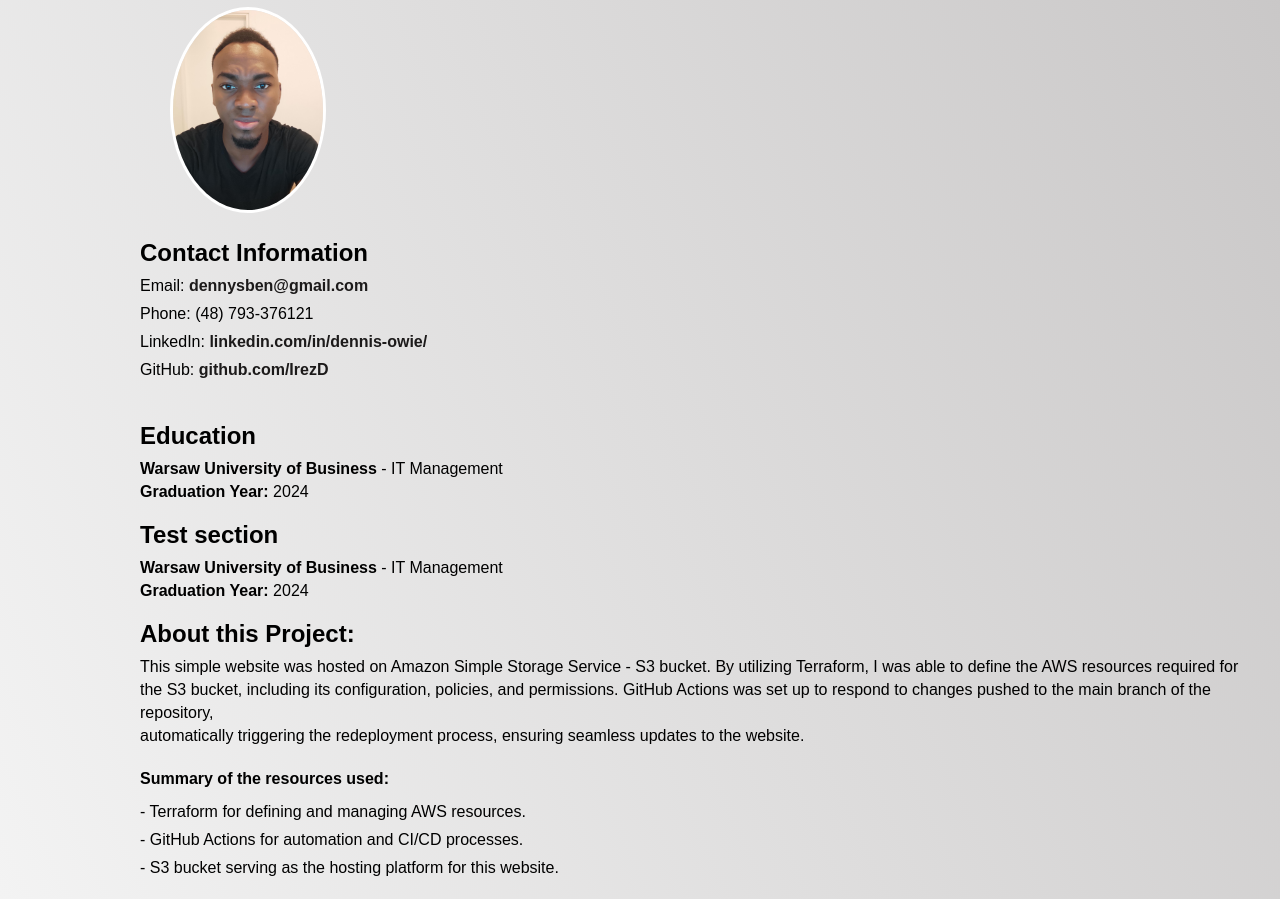
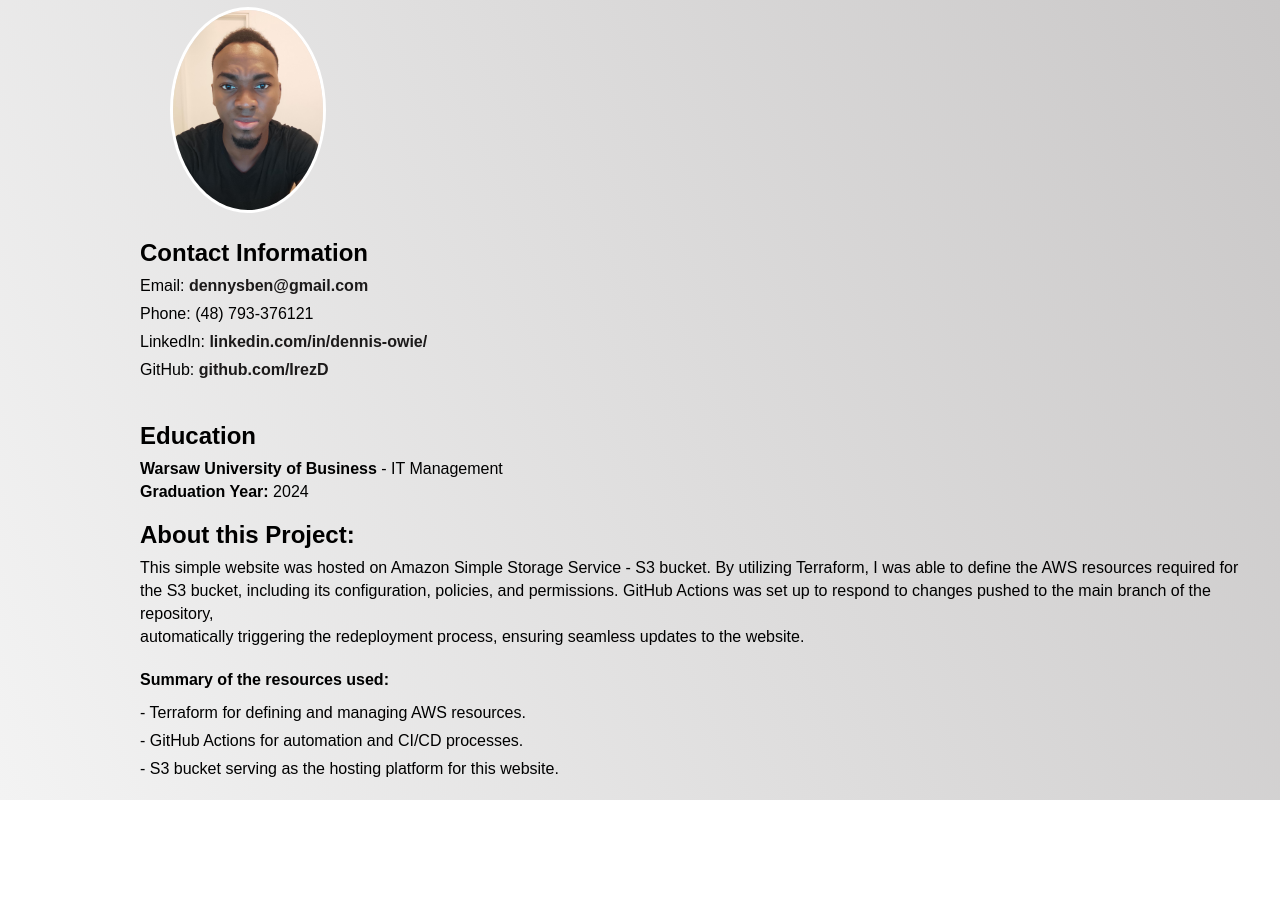
Before and after one commit to IrezD/S3-bucket-based-website, a plain HTML site: page index.html in a window 1280 px wide. Shown: the part 129-1028 px from the top of the page. After the commit the page ends 929 px from the top, so only its background shows below. Drawn offline with Linux system fonts and the light colour scheme.

Commit message:
Removing previously added Test section from site

```diff
--- a/index.html
+++ b/index.html
@@ -104,12 +104,6 @@
     </section>
 
     <section>
-        <h2>Test section</h2>
-        <p><strong>Warsaw University of Business</strong> - IT Management</p>
-        <p><strong>Graduation Year:</strong> 2024</p>
-    </section>
-
-    <section>
         <h2>About this Project:</h2>
         <p>This simple website was hosted on Amazon Simple Storage Service - S3 bucket. By utilizing Terraform, I was able to define the AWS resources required for <br> the S3 bucket, including its configuration, policies, and permissions. GitHub Actions was set up to respond to changes pushed to the main branch of the repository, <br>automatically triggering the redeployment process, ensuring seamless updates to the website.</p>
         <p style="padding-top: 20px; padding-bottom: 10px;"><strong>Summary of the resources used:</strong></p>
```
Also changed, not shown: 1 other file.
